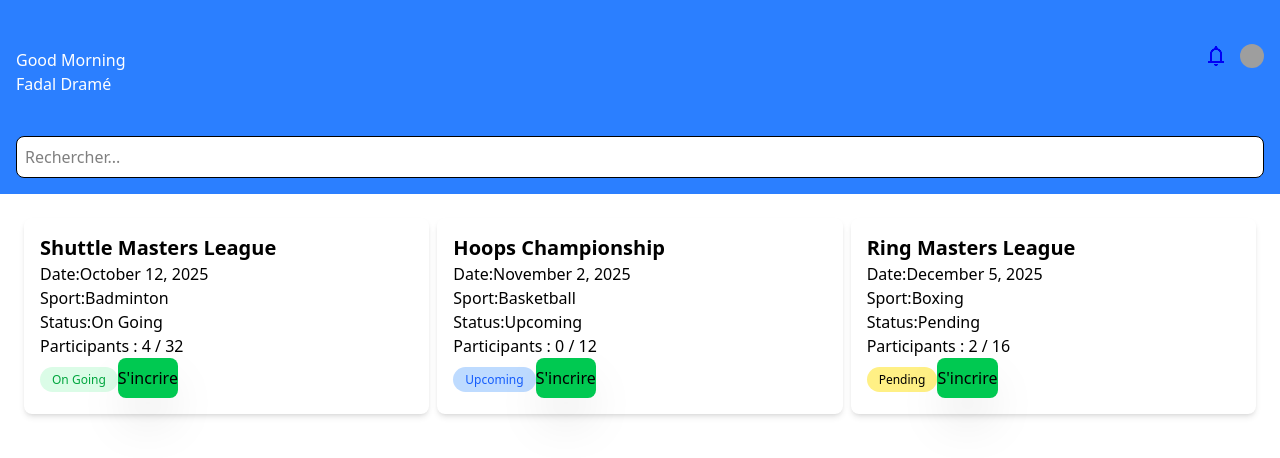
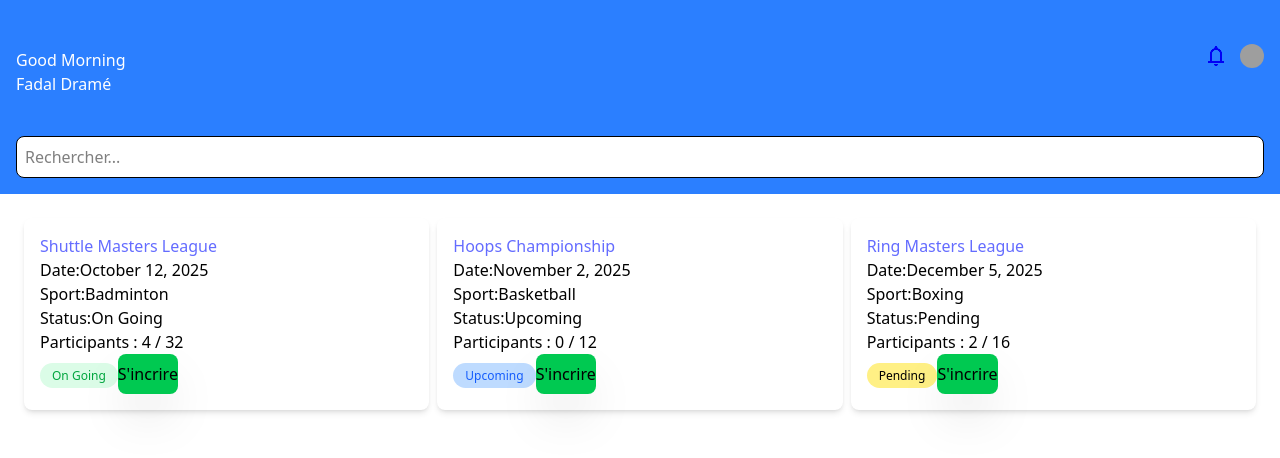
Before and after one commit to fadaldrame97-sys/Gestionnaire-de-Tournois-Sportifs, a React (Vite) app: page / in a window 1280 px wide. Shown: the top 458 px of the page. Built offline with nearby package versions, Linux system fonts and the light colour scheme; grey boxes are pictures that could not be loaded.

Commit message:
Lier les button avec counter

```diff
--- a/src/Components/Home.jsx
+++ b/src/Components/Home.jsx
@@ -8,9 +8,9 @@ export default function Home(){
          <Header/>
          <div className="p-6 grid grid-cols-3 gap-2">
          {tournamentData.map((tournoi)=>(
-             <Link key={tournoi.id} to={`/tournament/${tournoi.id}`}>
+
             <PremierCarte tournoi={tournoi} />
-          </Link>
+
          ))}
 
          </div>
--- a/src/Components/TournementONE.jsx
+++ b/src/Components/TournementONE.jsx
@@ -2,6 +2,8 @@ import ParticipantsList from "./participantsList";
 import Badg from "./Badg";
 import Inscrire from "./inscription";
 import { useState } from "react";
+import { Link } from "react-router-dom";
+
 export default function PremierCarte({tournoi}){
 
     const [NbPlacesActuels, setNbPlacesActuels] = useState(tournoi.participantsNombre);
@@ -9,19 +11,23 @@ export default function PremierCarte({tournoi}){
 
     return(
         <div className="bg-white text-black p-4 rounded-lg shadow-md gap-5">
-          <h1 className="text-xl font-bold"> {tournoi.title}</h1>
+         <Link to={`/tournament/${tournoi.id}`}>
+          {tournoi.title}
+        </Link>
           <p> Date:{tournoi.date}</p>
           <p>Sport:{tournoi.sport}</p>
           <p>Status:{tournoi.status}</p>
+
          <p>Participants : {NbPlacesActuels} / {tournoi.maxParticipants}</p>
 
       {/* <ParticipantsList participants={tournoi.participants} /> */}
 
 
 
+
   <Badg status={tournoi.status} />
 
-<Inscrire/>
+<Inscrire   Ajouter={()=>setNbPlacesActuels(NbPlacesActuels+1)} Retire={()=>setNbPlacesActuels(NbPlacesActuels-1)}/>
         </div>
     );
 }
--- a/src/Components/inscription.jsx
+++ b/src/Components/inscription.jsx
@@ -1,13 +1,27 @@
 import { useState } from "react"
-export default function Inscrire(){
+export default function Inscrire({Ajouter,Retire}){
 
      const [inscrit, setInscrire] =useState(false)
 
-     function Substract(){
+     function Substract(event){
+          event.stopPropagation();
         if(inscrit){
             setInscrire(false);
-        } else { setInscrire(true)}
+
+         if (Retire !== undefined && Retire !== null) {
+    Retire();
+
+            }
+        }
+         else {
+             setInscrire(true)
+               if (Ajouter !== undefined && Ajouter !== null) {
+    Ajouter();
+        }
+
+
      }
+    }
 
      let textButton;
 
```
